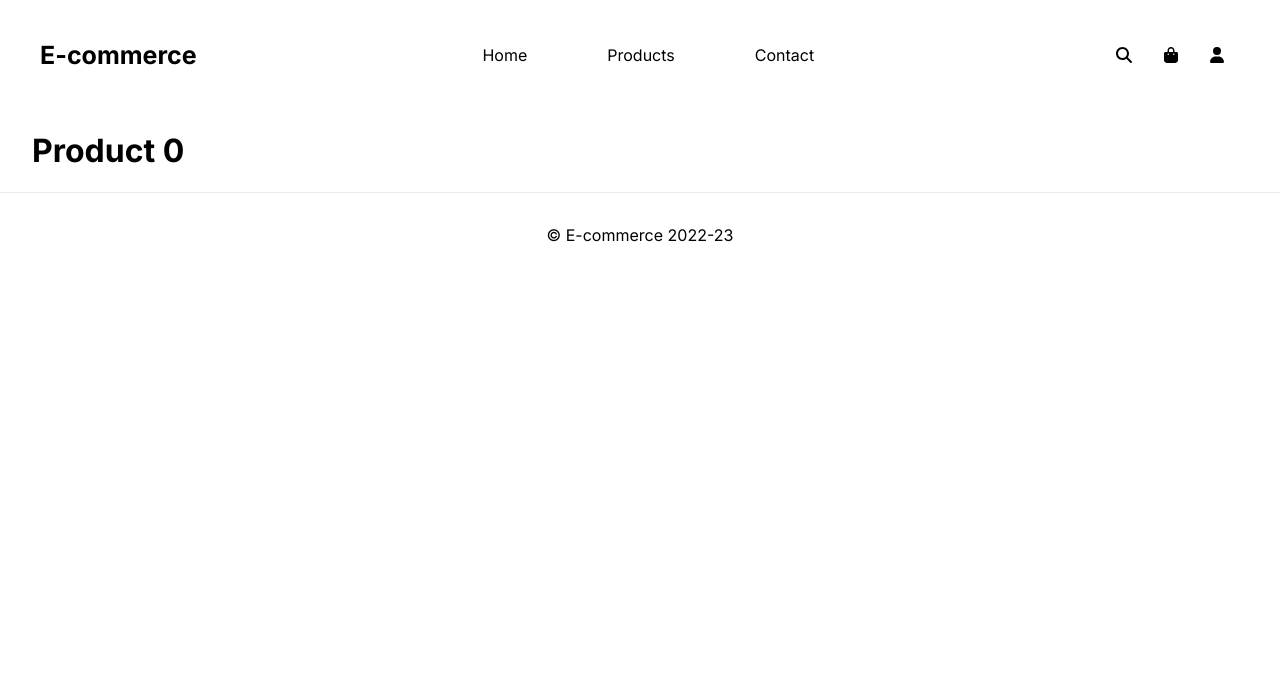
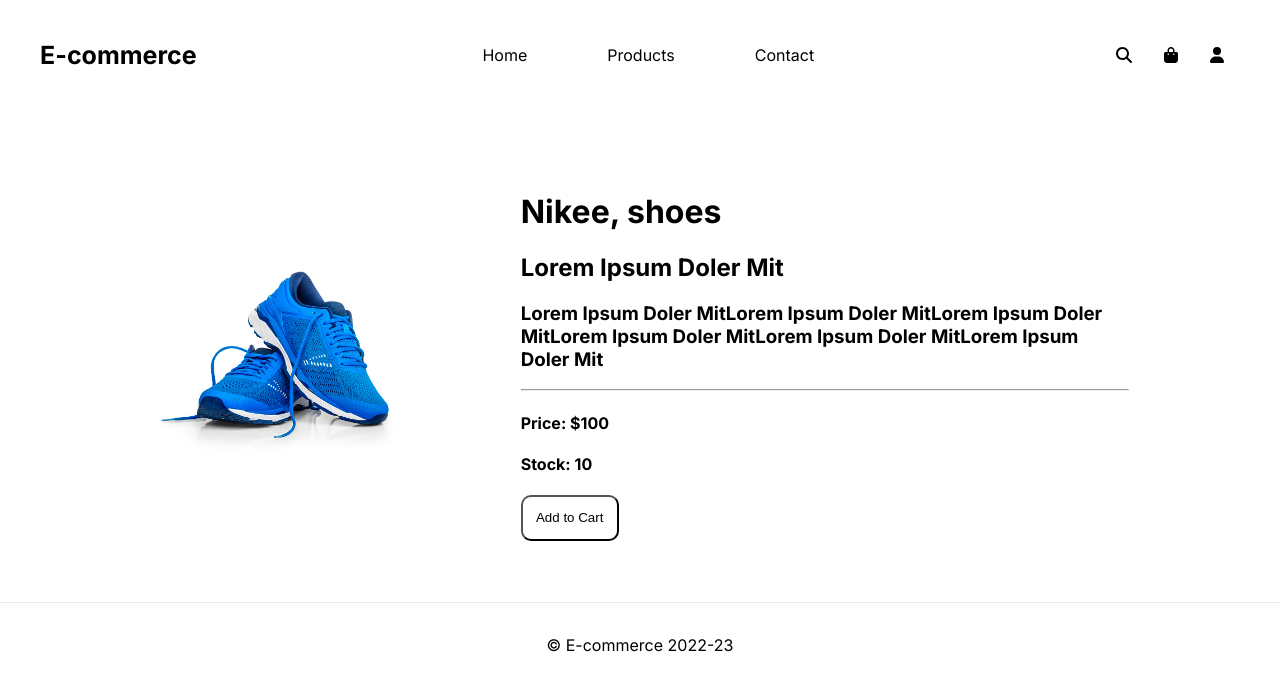
Before and after one commit to aaahanamehrotra/e-commerce, a Next.js app: page /products/0 in a window 1280 px wide. Shown: the top 690 px of the page. Built offline with nearby package versions, Linux system fonts and the light colour scheme.

Commit message:
add: product page

```diff
--- a/components/Layout.js
+++ b/components/Layout.js
@@ -11,6 +11,7 @@ function Layout({ children }) {
     <>
       <Head>
         <title>E-commerce</title>
+        <meta name='keywords' content='E-commerce' />
       </Head>
       <Navbar />
       <main className={layoutStyles.container}>{children}</main>
--- a/data/ProductData.js
+++ b/data/ProductData.js
@@ -1,31 +1,39 @@
 const ProductData = [
+  {
+    id: 0,
+    name: 'Nikee, shoes',
+    img: '/2.jpeg',
+    description: 'Lorem Ipsum Doler Mit',
+    largeDescription: "Lorem Ipsum Doler MitLorem Ipsum Doler MitLorem Ipsum Doler MitLorem Ipsum Doler MitLorem Ipsum Doler MitLorem Ipsum Doler Mit",
+    price: '$100',
+    stock: 10
+  },
   {
     id: 1,
     name: 'Nikee, shoes',
-    img: '/2.jpeg',
+    img: '/1.jpeg',
     description: 'Lorem Ipsum Doler Mit',
-    price: '$100'
+    largeDescription: "Lorem Ipsum Doler MitLorem Ipsum Doler MitLorem Ipsum Doler MitLorem Ipsum Doler MitLorem Ipsum Doler MitLorem Ipsum Doler Mit",
+    price: '$100',
+    stock: 10
   },
   {
     id: 2,
     name: 'Nikee, shoes',
-    img: '/1.jpeg',
+    img: '/4.jpeg',
     description: 'Lorem Ipsum Doler Mit',
-    price: '$100'
+    largeDescription: "Lorem Ipsum Doler MitLorem Ipsum Doler MitLorem Ipsum Doler MitLorem Ipsum Doler MitLorem Ipsum Doler MitLorem Ipsum Doler Mit",
+    price: '$100',
+    stock: 10
   },
   {
     id: 3,
     name: 'Nikee, shoes',
-    img: '/4.jpeg',
-    description: 'Lorem Ipsum Doler Mit',
-    price: '$100'
-  },
-  {
-    id: 4,
-    name: 'Nikee, shoes',
     img: '/3.jpeg',
     description: 'Lorem Ipsum Doler Mit',
-    price: '$100'
+    largeDescription: "Lorem Ipsum Doler MitLorem Ipsum Doler MitLorem Ipsum Doler MitLorem Ipsum Doler MitLorem Ipsum Doler MitLorem Ipsum Doler Mit",
+    price: '$100',
+    stock: 10
   }
 ]
 
--- a/pages/products/[id].js
+++ b/pages/products/[id].js
@@ -1,11 +1,31 @@
-import { useRouter } from "next/router";
+import { useRouter } from "next/router"
+import Image from "next/image"
+
+import productStyles from '../../styles/Product.module.css'
+
+import ProductData from "../../data/ProductData"
 
 function Product() {
   const router = useRouter()
   const { id } = router.query
 
+  const data = ProductData[parseInt(id)]
+
   return (
-    <h1>Product {id}</h1>
+    <>
+      <div key='1' className={productStyles.product}>
+        <Image src={data.img} width='250' height='200' alt='product image'/>
+        <div className={productStyles.info}>
+          <h1>{data.name}</h1>
+          <h2>{data.description}</h2>
+          <h3>{data.largeDescription}</h3>
+          <hr/>
+          <h4>Price: {data.price}</h4>
+          <h4>Stock: {data.stock}</h4>
+          <button className={productStyles.button}>Add to Cart</button>
+        </div>
+      </div>
+    </>
   )
 }
 
--- /dev/null
+++ b/styles/Product.module.css
@@ -0,0 +1,17 @@
+.product {
+  display: flex;
+  justify-content: space-evenly;
+  align-items: center;
+  margin: 5% 0;
+}
+
+.info {
+  width: 50%;
+}
+
+.button {
+  background-color: transparent;
+  border-radius: 10px;
+  padding: 1em;
+  cursor: pointer;
+}
```
